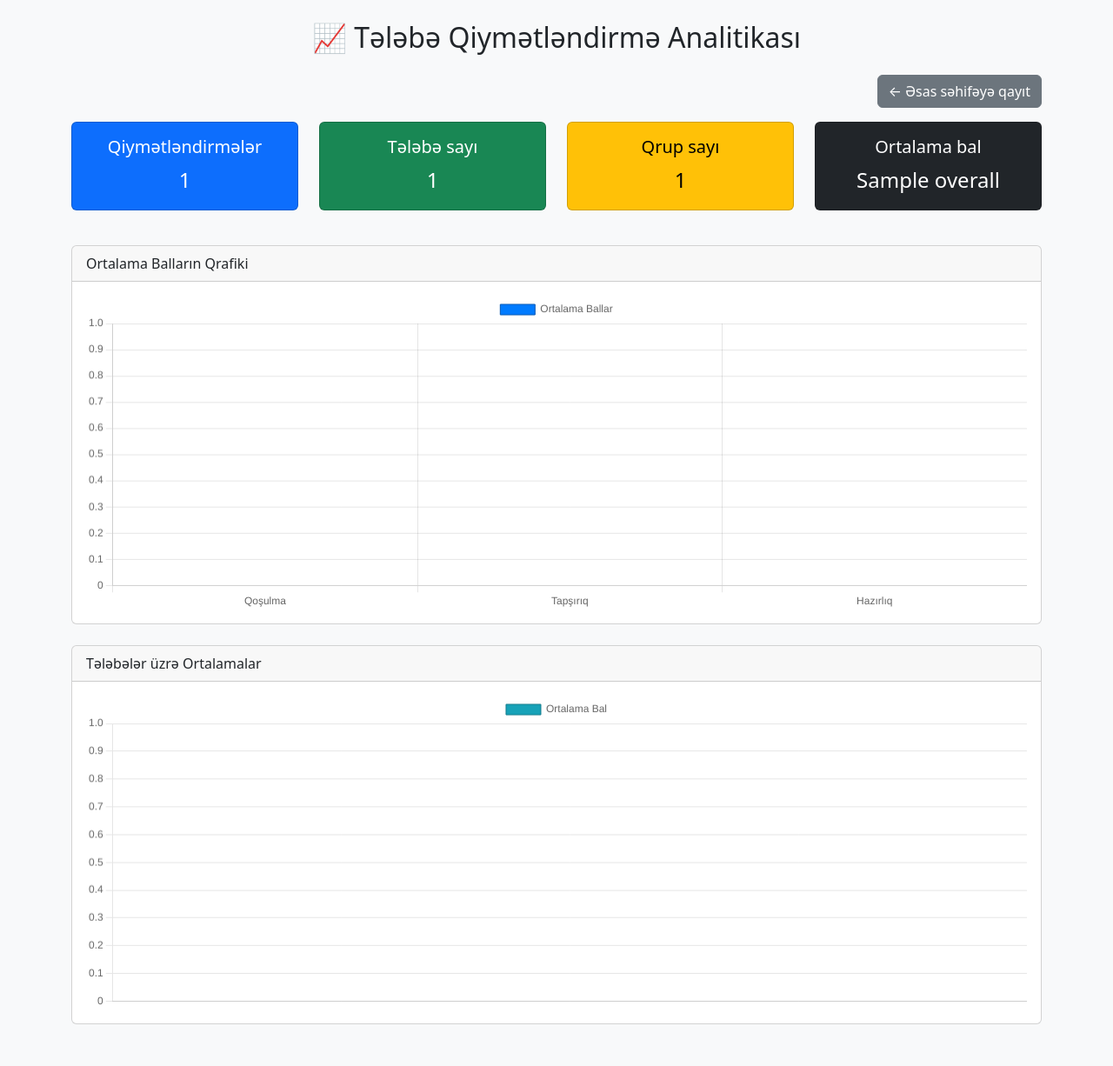
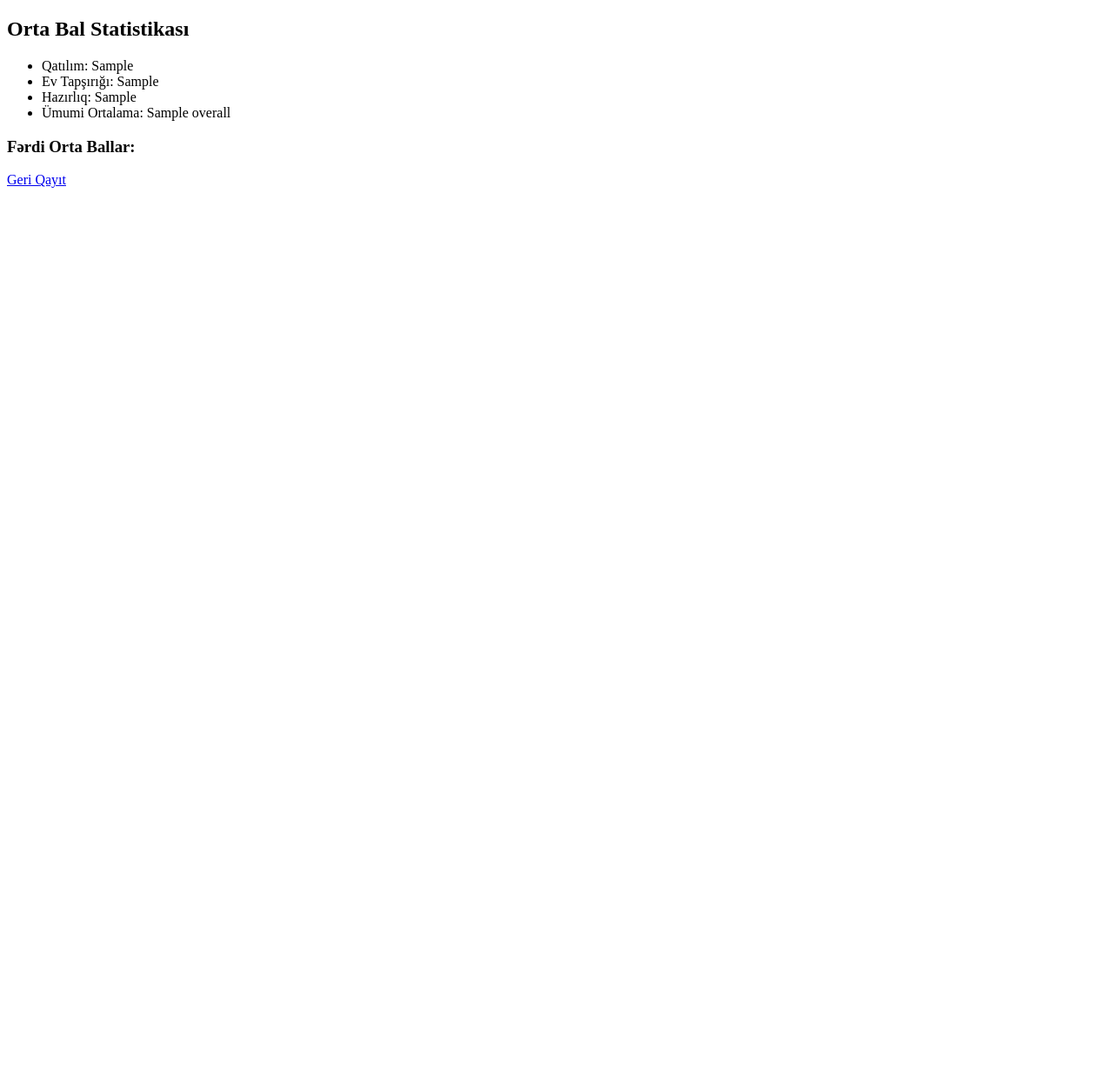
Before and after one commit to MuradoffTehmez/student_evaluation, a Flask app: template templates/analytics.html in a window 1280 px wide. Shown: the whole page at 87% size. After the commit the page ends 216 px from the top, so only its background shows below. Run offline with Flask 3, Linux system fonts and the light colour scheme; the template is opened without the code that fills it: most values are stand-ins (such as "Sample title", 1, 10 or a date in 2020).

Commit message:
Refactor analytics.html: simplify layout, remove Bootstrap and Chart.js, and enhance average score display

```diff
--- a/templates/analytics.html
+++ b/templates/analytics.html
@@ -3,131 +3,26 @@
 
 <head>
     <meta charset="UTF-8">
-    <title>Analitika Paneli</title>
-    <meta name="viewport" content="width=device-width, initial-scale=1">
-    <!-- Bootstrap 5 CSS -->
-    <link href="https://cdn.jsdelivr.net/npm/bootstrap@5.3.0/dist/css/bootstrap.min.css" rel="stylesheet">
-    <!-- Chart.js -->
-    <script src="https://cdn.jsdelivr.net/npm/chart.js"></script>
+    <title>Statistik Analiz</title>
 </head>
 
-<body class="bg-light">
+<body>
+    <h2>Orta Bal Statistikası</h2>
+    <ul>
+        <li>Qatılım: {{ analytics.average_scores.ders_qosulma }}</li>
+        <li>Ev Tapşırığı: {{ analytics.average_scores.ev_tapsirigi }}</li>
+        <li>Hazırlıq: {{ analytics.average_scores.ders_hazirliq }}</li>
+        <li>Ümumi Ortalama: {{ analytics.average_scores.overall }}</li>
+    </ul>
 
-    <div class="container py-4">
+    <h3>Fərdi Orta Ballar:</h3>
+    <ul>
+        {% for name, avg in zip(analytics.student_names, analytics.student_averages) %}
+        <li>{{ name }} - {{ avg }}</li>
+        {% endfor %}
+    </ul>
 
-        <h2 class="mb-4 text-center">📈 Tələbə Qiymətləndirmə Analitikası</h2>
-
-        <div class="mb-3 text-end">
-            <a href="{{ url_for('index') }}" class="btn btn-secondary">← Əsas səhifəyə qayıt</a>
-        </div>
-
-        <!-- Ümumi Statistik Kartlar -->
-        <div class="row mb-4">
-            <div class="col-md-3">
-                <div class="card text-bg-primary mb-3 text-center">
-                    <div class="card-body">
-                        <h5 class="card-title">Qiymətləndirmələr</h5>
-                        <p class="card-text fs-4">{{ analytics.total_evaluations }}</p>
-                    </div>
-                </div>
-            </div>
-            <div class="col-md-3">
-                <div class="card text-bg-success mb-3 text-center">
-                    <div class="card-body">
-                        <h5 class="card-title">Tələbə sayı</h5>
-                        <p class="card-text fs-4">{{ analytics.total_students }}</p>
-                    </div>
-                </div>
-            </div>
-            <div class="col-md-3">
-                <div class="card text-bg-warning mb-3 text-center">
-                    <div class="card-body">
-                        <h5 class="card-title">Qrup sayı</h5>
-                        <p class="card-text fs-4">{{ analytics.total_groups }}</p>
-                    </div>
-                </div>
-            </div>
-            <div class="col-md-3">
-                <div class="card text-bg-dark mb-3 text-center">
-                    <div class="card-body">
-                        <h5 class="card-title">Ortalama bal</h5>
-                        <p class="card-text fs-4">{{ analytics.average_scores.overall }}</p>
-                    </div>
-                </div>
-            </div>
-        </div>
-
-        <!-- Qrafiklər -->
-        <div class="card mb-4">
-            <div class="card-header">Ortalama Balların Qrafiki</div>
-            <div class="card-body">
-                <canvas id="averageChart" height="100"></canvas>
-            </div>
-        </div>
-
-        <div class="card mb-4">
-            <div class="card-header">Tələbələr üzrə Ortalamalar</div>
-            <div class="card-body">
-                <canvas id="studentChart" height="100"></canvas>
-            </div>
-        </div>
-
-    </div>
-
-    <!-- Chart.js Scripts -->
-    <script>
-        // Flask tərəfindən ötürülən analytics obyektindən məlumatları JSON formatında alırıq
-        const averageScores = {{ analytics.average_scores | tojson }};
-        // analytics içində student_names və student_averages siyahıları olmalıdır (boş olsa da problem yaratmamalıdır)
-        const studentNames = {{ analytics.student_names | default ([]) | tojson }};
-        const studentAverages = {{ analytics.student_averages | default ([]) | tojson }};
-
-        // Ortalama balların qrafiki
-        const ctxAverage = document.getElementById('averageChart').getContext('2d');
-        new Chart(ctxAverage, {
-            type: 'bar',
-            data: {
-                labels: ['Qoşulma', 'Tapşırıq', 'Hazırlıq'],
-                datasets: [{
-                    label: 'Ortalama Ballar',
-                    data: [averageScores.ders_qosulma, averageScores.ev_tapsirigi, averageScores.ders_hazirliq],
-                    backgroundColor: ['#007bff', '#28a745', '#ffc107'],
-                    borderColor: ['#0056b3', '#218838', '#d39e00'],
-                    borderWidth: 1
-                }]
-            },
-            options: {
-                scales: {
-                    y: { beginAtZero: true }
-                }
-            }
-        });
-
-        // Tələbələr üzrə orta bal qrafiki
-        const ctxStudent = document.getElementById('studentChart').getContext('2d');
-        new Chart(ctxStudent, {
-            type: 'bar',
-            data: {
-                labels: studentNames,
-                datasets: [{
-                    label: 'Ortalama Bal',
-                    data: studentAverages,
-                    backgroundColor: '#17a2b8',
-                    borderColor: '#117a8b',
-                    borderWidth: 1
-                }]
-            },
-            options: {
-                scales: {
-                    y: { beginAtZero: true }
-                }
-            }
-        });
-    </script>
-
-    <!-- Bootstrap JS -->
-    <script src="https://cdn.jsdelivr.net/npm/bootstrap@5.3.0/dist/js/bootstrap.bundle.min.js"></script>
-
+    <a href="{{ url_for('index') }}">Geri Qayıt</a>
 </body>
 
 </html>
```
